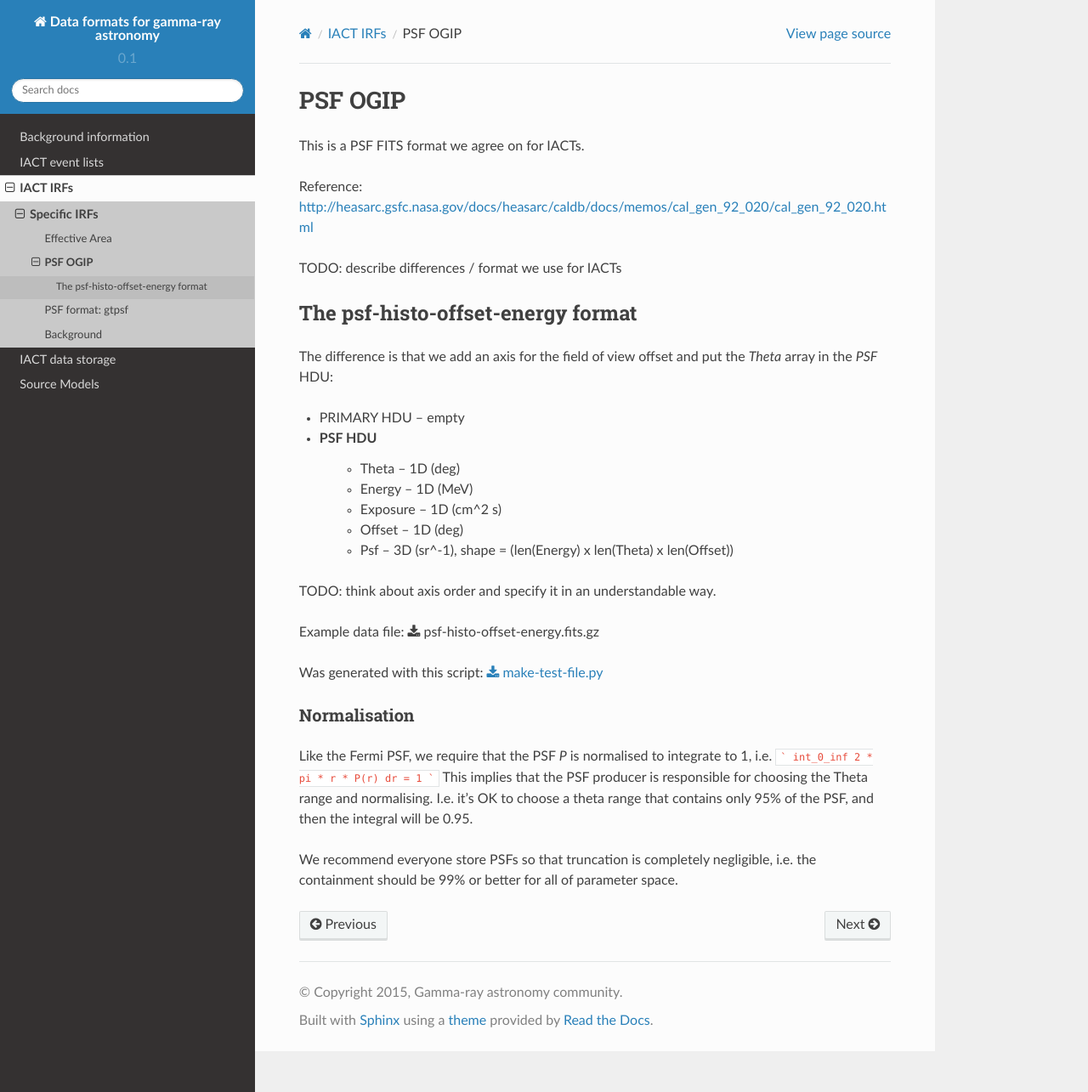
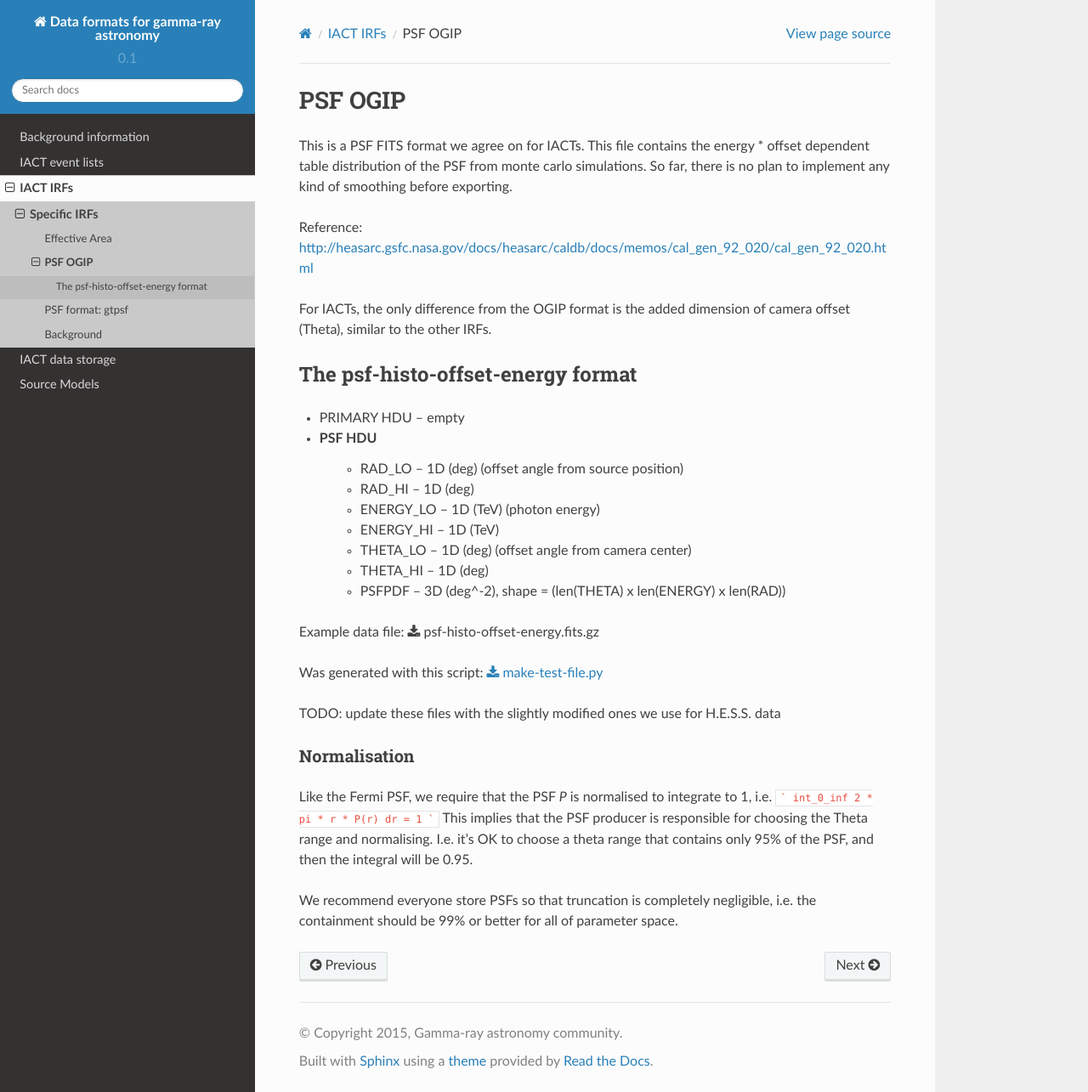
Before and after one commit to open-gamma-ray-astro/gamma-astro-data-formats, a Sphinx documentation site: the page built from source/irfs/psf-ogip/index.rst, in a window 1280 px wide and 1285 px high. Shown: the whole window at 85% size. Built offline with Sphinx 7.4.7 and the Read the Docs theme 2.0.0, drawn with Linux system fonts in a browser that asks for light colours.

Commit message:
Update index.rst
Update to the PSF_TABLE description

```diff
--- a/source/irfs/psf-ogip/index.rst
+++ b/source/irfs/psf-ogip/index.rst
@@ -4,30 +4,32 @@ PSF OGIP
 ========
 
 This is a PSF FITS format we agree on for IACTs.
+This file contains the energy * offset dependent table distribution of the PSF from monte carlo simulations.
+So far, there is no plan to implement any kind of smoothing before exporting.
 
 Reference: http://heasarc.gsfc.nasa.gov/docs/heasarc/caldb/docs/memos/cal_gen_92_020/cal_gen_92_020.html
 
-TODO: describe differences / format we use for IACTs
+For IACTs, the only difference from the OGIP format is the added dimension of camera offset (Theta), similar to the other IRFs.
 
 The psf-histo-offset-energy format
 ----------------------------------
 
-The difference is that we add an axis for the field of view offset
-and put the `Theta` array in the `PSF` HDU:
-
 * PRIMARY HDU -- empty
 * PSF HDU
-    * Theta -- 1D (deg)
-    * Energy -- 1D (MeV)
-    * Exposure -- 1D (cm^2 s)
-    * Offset -- 1D (deg)
-    * Psf -- 3D (sr^-1), shape = (len(Energy) x len(Theta) x len(Offset))
+    * RAD_LO -- 1D (deg)    (offset angle from source position)
+    * RAD_HI -- 1D (deg)
+    * ENERGY_LO -- 1D (TeV)  (photon energy)
+    * ENERGY_HI -- 1D (TeV)
+    * THETA_LO -- 1D (deg)   (offset angle from camera center)
+    * THETA_HI -- 1D (deg)
+    * PSFPDF -- 3D (deg^-2), shape = (len(THETA) x len(ENERGY) x len(RAD))
 
-TODO: think about axis order and specify it in an understandable way.
 
 Example data file: :download:`psf-histo-offset-energy.fits.gz`
 
 Was generated with this script: :download:`make-test-file.py`
+
+TODO: update these files with the slightly modified ones we use for H.E.S.S. data
 
 
 Normalisation
```
